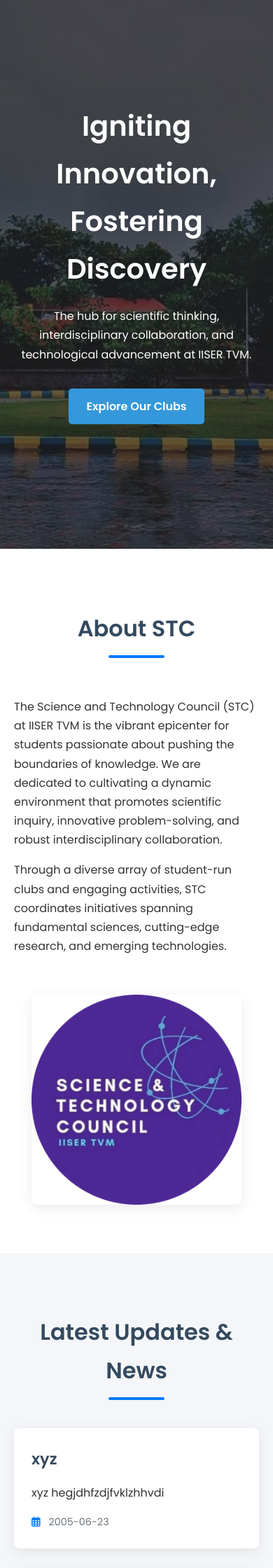
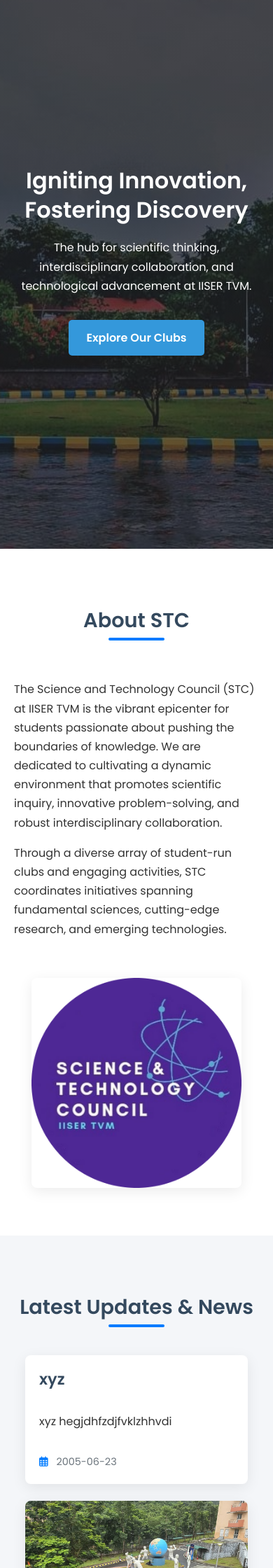
Before and after one commit to Coding-Club-of-IISER-Thiruvananthapuram/T4, a Flask app: page / in a window 390 px wide. Shown: the part 200-2440 px from the top of the page at 70% size. Run offline with Flask 3, Linux system fonts and the light colour scheme; data comes from the database, SQL or seed files in the repository.

Commit message:
Update style5.css
perfectly aligned for mobile view

```diff
--- a/static/style5.css
+++ b/static/style5.css
@@ -10,6 +10,7 @@
   --card-shadow: 0 5px 20px rgba(0, 0, 0, 0.08);
   --border-radius: 8px;
 }
+
 body {
   font-family: 'Poppins', sans-serif;
   margin: 0;
@@ -18,16 +19,20 @@
   background-color: #fff;
   overflow-x: hidden;
 }
+
 .container {
   max-width: 1200px;
   margin: 0 auto;
   padding: 0 20px;
 }
+
 h1, h2, h3 {
   font-weight: 600;
   color: var(--dark-color);
   margin-bottom: 1rem;
+  line-height: 1.3;
 }
+
 h2 {
   text-align: center;
   font-size: 2.5rem;
@@ -35,6 +40,7 @@
   position: relative;
   padding-bottom: 15px;
 }
+
 h2::after {
   content: '';
   position: absolute;
@@ -46,15 +52,26 @@
   background-color: var(--primary-color);
   border-radius: 2px;
 }
+
+.section {
+  padding: 50px 15px;
+}
+
+@media (min-width: 768px) {
   .section {
     padding: 80px 0;
   }
+}
+
 .bg-light {
   background-color: var(--light-color);
 }
+
 .highlight {
   color: var(--primary-color);
 }
+
+/* === Header === */
 .main-header {
   background: #fff;
   padding: 15px 0;
@@ -64,39 +81,48 @@
   z-index: 1000;
   box-shadow: 0 2px 10px rgba(0, 0, 0, 0.07);
 }
+
 .main-header .container {
   display: flex;
   justify-content: space-between;
   align-items: center;
 }
+
 .logo h1 {
   margin: 0;
   font-size: 1.8rem;
   font-weight: 700;
 }
+
 .logo p {
   margin: 0;
   font-size: 0.9rem;
   color: var(--text-muted);
 }
+
 .main-nav ul {
   margin: 0;
   padding: 0;
   list-style: none;
   display: flex;
 }
+
 .main-nav li {
   margin-left: 25px;
 }
+
 .main-nav a {
   text-decoration: none;
   color: var(--dark-color);
   font-weight: 600;
   transition: color 0.3s ease;
 }
+
 .main-nav a:hover {
   color: var(--primary-color);
 }
+
+/* === Hero === */
 .hero-section {
   background: linear-gradient(rgba(33, 33, 33, 0.7), rgba(33, 33, 33, 0.7)), url('image/iiser tvm.jpg') no-repeat center center/cover;
   height: 100vh;
@@ -108,16 +134,19 @@
   padding: 0 20px;
   margin-top: 80px;
 }
+
 .hero-content h1 {
   font-size: 3.5rem;
   margin-bottom: 20px;
   color: #fff;
 }
+
 .hero-content p {
   font-size: 1.2rem;
   max-width: 700px;
   margin: 0 auto 30px auto;
 }
+
 .btn {
   display: inline-block;
   padding: 12px 30px;
@@ -128,48 +157,86 @@
   transition: all 0.3s ease;
   margin: 5px;
 }
+
 .btn-primary {
   background-color: var(--primary-color);
 }
+
 .btn-primary:hover {
   background-color: var(--highlight-color);
   transform: translateY(-3px);
 }
+
 .btn-secondary {
   background-color: transparent;
   border: 2px solid #fff;
 }
+
 .btn-secondary:hover {
   background-color: #fff;
   color: var(--dark-color);
   transform: translateY(-3px);
 }
+
+/* === About === */
 .about-content {
   display: flex;
   align-items: center;
   gap: 50px;
+  flex-wrap: wrap;
 }
+
 .about-text {
   flex: 1;
 }
+
 .about-image {
   flex: 1;
   text-align: center;
 }
+
 .about-image img {
   max-width: 100%;
   height: auto;
   border-radius: var(--border-radius);
   box-shadow: var(--card-shadow);
 }
+
+/* === Grids for Sections (Responsive) === */
 .updates-grid,
 .clubs-grid,
 .events-grid,
-.blog-grid {
+.blog-grid,
+.gallery-grid {
   display: grid;
-    grid-template-columns: repeat(auto-fit, minmax(320px, 1fr));
-    gap: 30px;
+  grid-template-columns: 1fr;
+  gap: 1.5rem;
+  padding: 0 1rem;
 }
+
+@media (min-width: 600px) {
+  .updates-grid,
+  .clubs-grid,
+  .events-grid,
+  .blog-grid,
+  .gallery-grid {
+    grid-template-columns: repeat(auto-fit, minmax(280px, 1fr));
+  }
+}
+
+@media (min-width: 1024px) {
+  .updates-grid,
+  .clubs-grid,
+  .events-grid,
+  .blog-grid,
+  .gallery-grid {
+    grid-template-columns: repeat(3, 1fr);
+    gap: 2rem;
+    padding: 0;
+  }
+}
+
+/* === Card Styling === */
 .update-card,
 .club-card,
 .event-card,
@@ -177,16 +244,21 @@
   background: #fff;
   border-radius: var(--border-radius);
   box-shadow: var(--card-shadow);
+  display: flex;
+  flex-direction: column;
   overflow: hidden;
   transition: transform 0.3s ease, box-shadow 0.3s ease;
+  height: 100%;
 }
+
 .update-card:hover,
 .club-card:hover,
 .event-card:hover,
 .blog-post-card:hover {
-    transform: translateY(-10px);
-    box-shadow: 0 10px 25px rgba(0, 0, 0, 0.1);
+  transform: translateY(-5px);
+  box-shadow: 0 12px 25px rgba(0, 0, 0, 0.15);
 }
+
 .update-card img,
 .club-card img,
 .event-card img,
@@ -195,12 +267,18 @@
   height: 220px;
   object-fit: cover;
 }
+
 .update-content,
 .club-content,
 .event-content,
 .blog-content {
-    padding: 25px;
+  padding: 20px;
+  display: flex;
+  flex-direction: column;
+  justify-content: space-between;
+  flex-grow: 1;
 }
+
 .update-content h3,
 .club-content h3,
 .event-content h3,
@@ -208,6 +286,7 @@
   margin-top: 0;
   font-size: 1.4rem;
 }
+
 .update-date,
 .event-date,
 .event-location,
@@ -217,9 +296,11 @@
   color: var(--text-muted);
   font-size: 0.9rem;
 }
+
 .event-location {
   margin-top: 5px;
 }
+
 .club-content i,
 .update-date i,
 .event-date i,
@@ -228,6 +309,7 @@
   margin-right: 8px;
   color: var(--primary-color);
 }
+
 .blog-content .read-more {
   display: inline-block;
   margin-top: 15px;
@@ -235,54 +317,63 @@
   text-decoration: none;
   font-weight: 600;
 }
+
 .blog-content .read-more:hover {
   text-decoration: underline;
 }
-.gallery-grid {
-    display: grid;
-    grid-template-columns: repeat(auto-fit, minmax(300px, 1fr));
-    gap: 20px;
-}
+
+/* === Gallery === */
 .gallery-item img {
   width: 100%;
-    height: 250px;
+  height: auto;
+  aspect-ratio: 4 / 3;
   object-fit: cover;
   border-radius: var(--border-radius);
   transition: transform 0.3s ease, filter 0.3s ease;
   cursor: pointer;
 }
+
 .gallery-item img:hover {
   transform: scale(1.05);
   filter: brightness(1.1);
 }
+
+/* === Contact === */
 .contact-intro {
   text-align: center;
   max-width: 600px;
   margin: -20px auto 40px auto;
   font-size: 1.1rem;
 }
+
 .contact-info {
   text-align: center;
   margin-bottom: 30px;
 }
+
 .contact-info p {
   font-size: 1.1rem;
   margin: 10px 0;
 }
+
 .contact-info i {
   margin-right: 10px;
   color: var(--primary-color);
 }
+
 .contact-info a {
   color: var(--primary-color);
   text-decoration: none;
 }
+
 .contact-info a:hover {
   text-decoration: underline;
 }
+
 .social-media {
   text-align: center;
 }
+
 .social-icon {
   display: inline-flex;
   justify-content: center;
@@ -297,42 +388,54 @@
   font-size: 1.2rem;
   transition: all 0.3s ease;
 }
+
 .social-icon:hover {
   background: var(--primary-color);
   color: #fff;
   transform: translateY(-5px);
 }
+
+/* === Footer === */
 .main-footer {
   background: var(--dark-color);
   color: #ccc;
   text-align: center;
   padding: 30px 0;
 }
+
 .main-footer p {
   margin: 5px 0;
 }
+
 .main-footer .fa-heart {
   color: #e74c3c;
 }
+
 .main-footer a {
   color: #aaa;
   text-decoration: none;
 }
+
 .main-footer a:hover {
   color: #fff;
 }
+
+/* === Animations === */
 @keyframes fadeInUp {
   from { opacity: 0; transform: translateY(30px); }
-    to   { opacity: 1; transform: translateY(0); }
+  to { opacity: 1; transform: translateY(0); }
 }
+
 @keyframes fadeInLeft {
   from { opacity: 0; transform: translateX(-30px); }
-    to   { opacity: 1; transform: translateX(0); }
+  to { opacity: 1; transform: translateX(0); }
 }
+
 @keyframes fadeInRight {
   from { opacity: 0; transform: translateX(30px); }
-    to   { opacity: 1; transform: translateX(0); }
+  to { opacity: 1; transform: translateX(0); }
 }
+
 .fade-in-up { animation: fadeInUp 0.8s ease-out forwards; }
 .fade-in-left { animation: fadeInLeft 0.8s ease-out forwards; }
 .fade-in-right { animation: fadeInRight 0.8s ease-out forwards; }
@@ -348,48 +451,56 @@
   opacity: 1;
   transform: translateY(0);
 }
+
+/* === Responsive Navigation === */
+.hamburger {
+  display: none;
+  font-size: 2rem;
+  color: var(--primary-color);
+  cursor: pointer;
+  padding: 0.5rem;
+}
+
 @media (max-width: 768px) {
   .main-header .container {
     flex-direction: column;
     text-align: center;
   }
+
   .main-nav ul {
     flex-direction: column;
     margin-top: 15px;
   }
+
   .main-nav li {
     margin: 10px 0;
   }
+
   .hero-section {
     margin-top: 140px;
   }
+
   .hero-content h1 {
-        font-size: 2.5rem;
+    font-size: 2rem;
   }
+
   .hero-content p {
     font-size: 1rem;
   }
+
   h2 {
-        font-size: 2rem;
+    font-size: 1.8rem;
+    padding-bottom: 10px;
   }
+
   .about-content {
     flex-direction: column;
   }
-}
 
-.hamburger {
-  display: none;
-  font-size: 2rem;
-  color: var(--yellow);
-  cursor: pointer;
-  padding: 0.5rem;
-}
-
-@media (max-width: 768px) {
   nav {
     display: none;
     flex-direction: column;
-    background-color: var(--dark);
+    background-color: var(--dark-color);
     position: absolute;
     top: 100%;
     left: 0;
@@ -399,10 +510,6 @@
 
   nav.show {
     display: flex;
-  }
-
-  .hamburger {
-    display: block;
   }
 
   nav a {
@@ -421,49 +528,8 @@
     flex-direction: column;
     align-items: center;
   }
-}/* === General Layout Fix === */
-.card-container {
-  display: flex;
-  flex-wrap: wrap;
-  justify-content: center;
-  gap: 20px;
-  padding: 20px;
-}
 
-/* === Card Styling === */
-.card {
-  background: white;
-  border-radius: 10px;
-  box-shadow: 0 4px 10px rgba(0, 0, 0, 0.1);
-  padding: 20px;
-  width: 100%;
-  max-width: 320px;
-  box-sizing: border-box;
-  text-align: justify;
-}
-
-/* === Typography === */
-.card h2, .card h3 {
-  font-size: 1.2rem;
-  color: #222;
-  margin-bottom: 10px;
-}
-
-.card p {
-  font-size: 0.95rem;
-  line-height: 1.6;
-  color: #444;
-}
-
-/* === Responsive Columns === */
-@media (min-width: 768px) {
-  .card {
-    width: calc(50% - 20px);
+  .hamburger {
+    display: block;
   }
 }
-
-@media (min-width: 1024px) {
-  .card {
-    width: calc(33.33% - 20px);
-  }
-}
```
Lines whose indentation alone changed are shown as unchanged.
